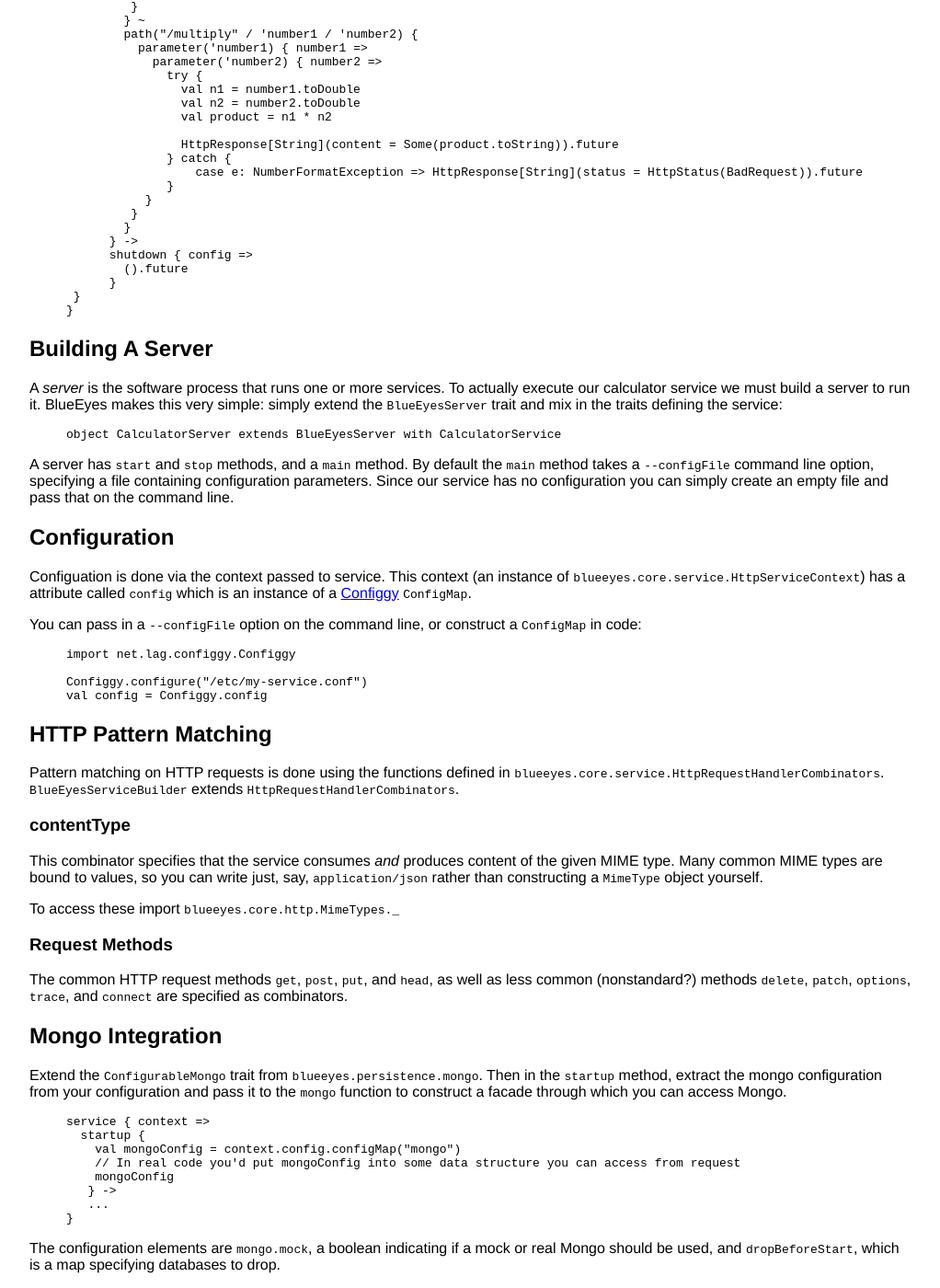
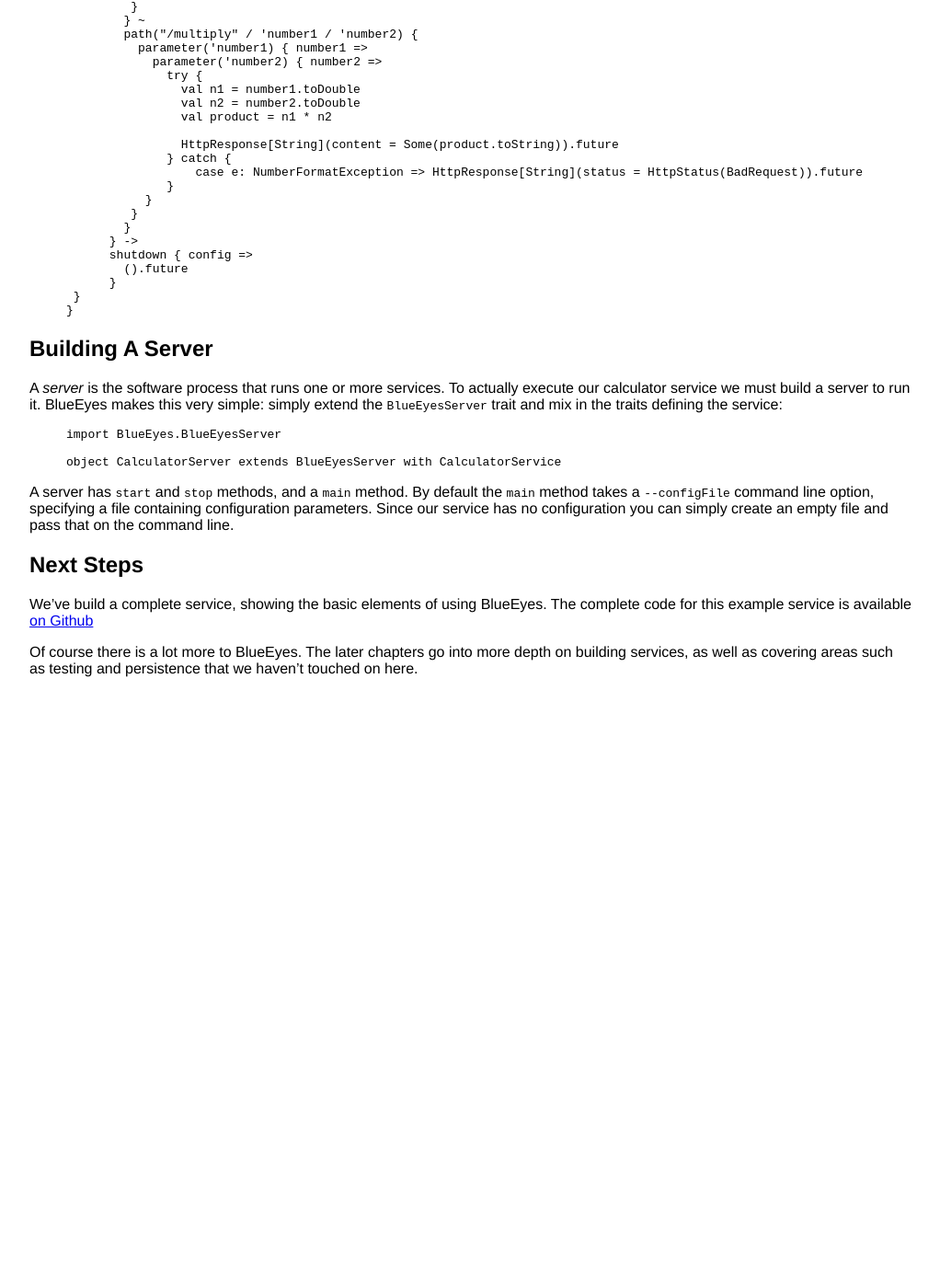
Before and after one commit to noelwelsh/making-eyes, a Jekyll site: the page built from intro.markdown, in a window 1280 px wide and 1400 px high, scrolled down 3755 px. Shown: the whole window at 92% size, without its empty margins (128-1150 px from the left). Built offline with Jekyll 4.4.1, drawn with Linux system fonts in a browser that asks for light colours; after the commit the page ends 4507 px from its top, so only the background shows below that.

Commit message:
Minor tweaks.

```diff
--- a/index.markdown
+++ b/index.markdown
@@ -3,9 +3,10 @@ layout: page
 title: Making Web Services with BlueEyes
 ---
 
-[BlueEyes](https://github.com/jdegoes/blueeyes) is a simple web framework for Scala, aimed at producing high-performance REST services. BlueEyes differs from most Scala web frameworks by:
+[BlueEyes](https://github.com/jdegoes/blueeyes) is a simple Scala web framework for building high-performance REST services. BlueEyes differs from most Scala web frameworks by:
 
-- using an asynchronous model throughout, starting with [Netty](http://www.jboss.org/netty) rather than a servlet container.
+- using an asynchronous model throughout, which enables high throughput and scalability
+- running on [Netty](http://www.jboss.org/netty), rather than a servlet container, as part of the commitment to an asynchronous model.
 - leveraging Scala's type system and avoiding reflection.
 - focusing exclusively on REST services.
 
--- a/intro.markdown
+++ b/intro.markdown
@@ -259,55 +259,15 @@ trait CalculatorService extends BlueEyesServiceBuilder {
 A *server* is the software process that runs one or more services. To actually execute our calculator service we must build a server to run it. BlueEyes makes this very simple: simply extend the `BlueEyesServer` trait and mix in the traits defining the service:
 
 {% highlight scala %}
+import BlueEyes.BlueEyesServer
+
 object CalculatorServer extends BlueEyesServer with CalculatorService
 {% endhighlight %}
 
 A server has `start` and `stop` methods, and a `main` method. By default the `main` method takes a `--configFile` command line option, specifying a file containing configuration parameters. Since our service has no configuration you can simply create an empty file and pass that on the command line.
 
+## Next Steps
 
-## Configuration
+We've build a complete service, showing the basic elements of using BlueEyes. The complete code for this example service is available [on Github](https://github.com/noelwelsh/calculator-service)
 
-Configuation is done via the context passed to service. This context (an instance of  `blueeyes.core.service.HttpServiceContext`) has a attribute called `config` which is an instance of a [Configgy](https://github.com/robey/configgy) `ConfigMap`.
-
-You can pass in a `--configFile` option on the command line, or construct a `ConfigMap` in code:
-
-{% highlight scala %}
-import net.lag.configgy.Configgy
-
-Configgy.configure("/etc/my-service.conf")
-val config = Configgy.config
-{% endhighlight %}
-
-
-## HTTP Pattern Matching
-
-Pattern matching on HTTP requests is done using the functions defined in `blueeyes.core.service.HttpRequestHandlerCombinators`. `BlueEyesServiceBuilder` extends `HttpRequestHandlerCombinators`.
-
-### contentType
-
-This combinator specifies that the service consumes *and* produces content of the given MIME type. Many common MIME types are bound to values, so you can write just, say, `application/json` rather than constructing a `MimeType` object yourself.
-
-To access these import `blueeyes.core.http.MimeTypes._`
-
-
-### Request Methods
-
-The common HTTP request methods `get`, `post`, `put`, and `head`, as well as less common (nonstandard?) methods `delete`, `patch`, `options`, `trace`, and `connect` are specified as combinators.
-
-
-## Mongo Integration
-
-Extend the `ConfigurableMongo` trait from `blueeyes.persistence.mongo`. Then in the  `startup` method, extract the mongo configuration from your configuration and pass it to the `mongo` function to construct a facade through which you can access Mongo.
-
-{% highlight scala %}
-service { context =>
-  startup {
-    val mongoConfig = context.config.configMap("mongo")
-    // In real code you'd put mongoConfig into some data structure you can access from request
-    mongoConfig
-   } ->
-   ...
-}
-{% endhighlight %}
-
-The configuration elements are `mongo.mock`, a boolean indicating if a mock or real Mongo should be used, and `dropBeforeStart`, which is a map specifying databases to drop.
+Of course there is a lot more to BlueEyes. The later chapters go into more depth on building services, as well as covering areas such as testing and persistence that we haven't touched on here.
```
Also changed, not shown: mongo.markdown (added, +21 -0 lines), services.markdown (added, +33 -0 lines).
